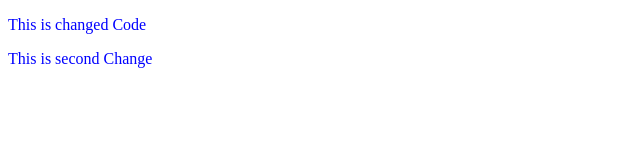
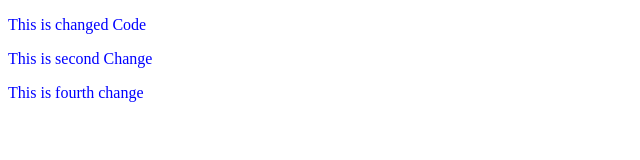
Before and after one commit to Fahim3831/My-first-repo, a plain HTML site: page index.html in a window 1280 px wide. Shown: the whole page, without its empty margins (0-640 px from the left). Drawn offline with Linux system fonts and the light colour scheme.

Commit message:
4th Cnange

```diff
--- a/index.html
+++ b/index.html
@@ -10,5 +10,6 @@
 <body>
     <p>This is changed Code</p>
     <p>This is second Change</p>
+    <p>This is fourth change</p>
 </body>
 </html>
```
